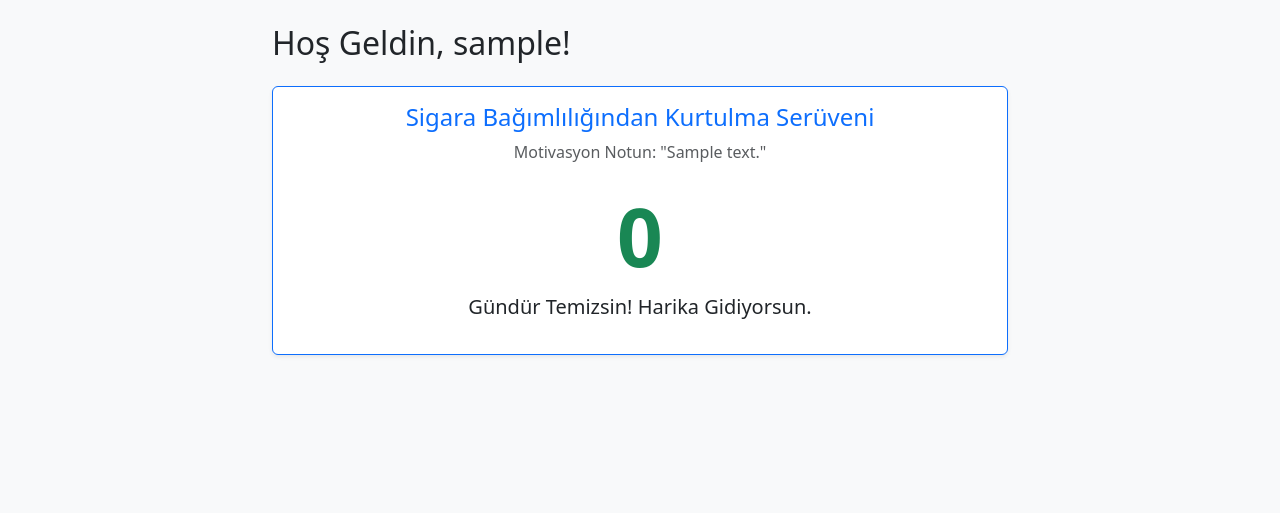
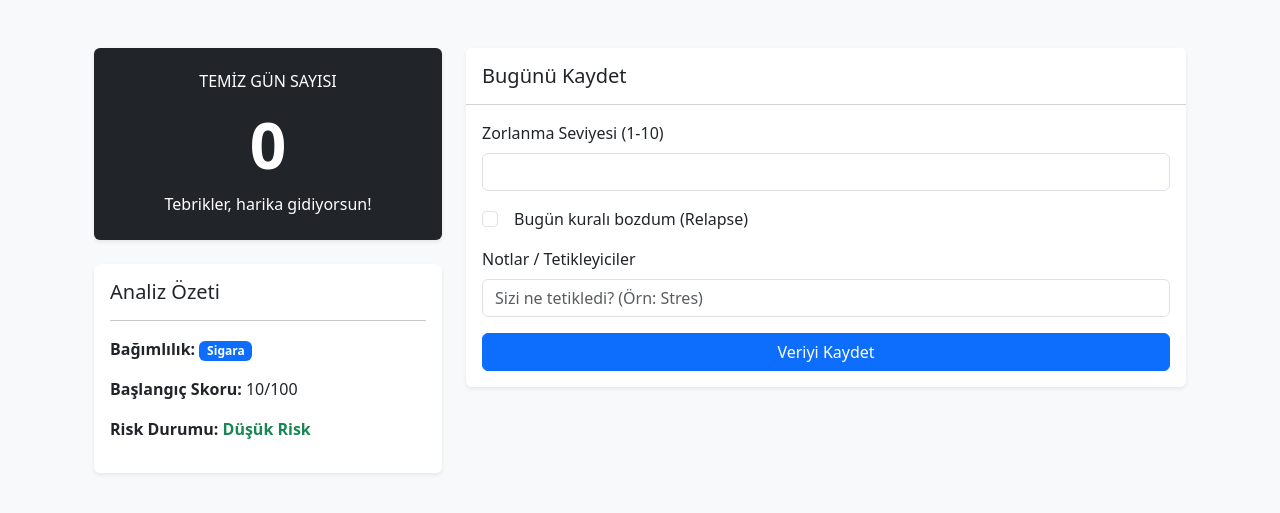
Before and after one commit to encicek/BreakFree, a Django app: page /tracking/ in a window 1280 px wide. Shown: the part 56-569 px from the top of the page. Run offline with Django 5.2, Linux system fonts and the light colour scheme; a user stored in the database is signed in; tables that the repository leaves empty hold one stand-in row (values such as "Sample post"); data that the repository does not hold is empty.

Commit message:
admin eklendi
bilimsel temelli bağımlılık anketi ve dinamik puanlama sistemi entegre edildi

```diff
--- a/templates/tracking/dashboard.html
+++ b/templates/tracking/dashboard.html
@@ -1,26 +1,76 @@
 {% extends 'base.html' %}
 
 {% block content %}
-<div class="row mt-4">
-    <div class="col-md-8 mx-auto">
-        <h2 class="mb-4">Hoş Geldin, {{ request.user.username }}!</h2>
+<div class="container mt-5">
+    {% if goal %}
+        <div class="row">
+            <div class="col-md-4">
+                <div class="card shadow-sm border-0 bg-dark text-white mb-4">
+                    <div class="card-body text-center p-4">
+                        <h6 class="text-uppercase mb-3">Temiz Gün Sayısı</h6>
+                        <h1 class="display-3 fw-bold">{{ clean_days }}</h1>
+                        <p class="mb-0">Tebrikler, harika gidiyorsun!</p>
+                    </div>
+                </div>
 
-        {% if goal %}
-            <div class="card shadow-sm border-primary">
-                <div class="card-body text-center">
-                    <h4 class="text-primary">{{ goal.get_dependency_type_display }} Bağımlılığından Kurtulma Serüveni</h4>
-                    <p class="text-muted">Motivasyon Notun: "{{ goal.target_note }}"</p>
-
-                    <h1 class="display-1 fw-bold text-success mt-4">{{ clean_days }}</h1>
-                    <p class="lead">Gündür Temizsin! Harika Gidiyorsun.</p>
+                <div class="card shadow-sm border-0 mb-4">
+                    <div class="card-body">
+                        <h5>Analiz Özeti</h5>
+                        <hr>
+                        <p><strong>Bağımlılık:</strong> <span class="badge bg-primary">{{ goal.get_dependency_type_display }}</span></p>
+                        <p><strong>Başlangıç Skoru:</strong> {{ goal.initial_score }}/100</p>
+                        <p><strong>Risk Durumu:</strong>
+                            {% if risk_level == "Yüksek" %}
+                                <span class="text-danger fw-bold">Yüksek Risk</span>
+                            {% elif risk_level == "Orta" %}
+                                <span class="text-warning fw-bold">Orta Risk</span>
+                            {% else %}
+                                <span class="text-success fw-bold">Düşük Risk</span>
+                            {% endif %}
+                        </p>
+                    </div>
                 </div>
             </div>
-        {% else %}
-            <div class="alert alert-warning text-center">
-                Henüz bir hedef belirlemedin. Yeni bir sayfa açmak için hemen bir hedef oluştur!
-                <br><br>
-                <a href="{% url 'tracking:create_goal' %}" class="btn btn-primary">Yeni Hedef Oluştur</a>            </div>
-        {% endif %}
-    </div>
+
+            <div class="col-md-8">
+                <div class="card shadow-sm border-0">
+                    <div class="card-header bg-white py-3">
+                        <h5 class="mb-0">Bugünü Kaydet</h5>
+                    </div>
+                    <div class="card-body">
+                        <form method="POST">
+                            {% csrf_token %}
+                            <div class="mb-3">
+                                <label class="form-label">Zorlanma Seviyesi (1-10)</label>
+                                {{ log_form.craving_level }}
+                            </div>
+                            <div class="form-check mb-3">
+                                {{ log_form.relapse }}
+                                <label class="form-check-label ms-2">Bugün kuralı bozdum (Relapse)</label>
+                            </div>
+                            <div class="mb-3">
+                                <label class="form-label">Notlar / Tetikleyiciler</label>
+                                {{ log_form.trigger }}
+                            </div>
+                            <button type="submit" class="btn btn-primary w-100">Veriyi Kaydet</button>
+                        </form>
+                    </div>
+                </div>
+            </div>
+        </div>
+
+    {% else %}
+        <div class="text-center py-5">
+            <h2 class="fw-bold">Yeni Bir Başlangıç Yap</h2>
+            <p class="text-muted">Lütfen takip etmek istediğiniz bağımlılık türünü seçin ve bilimsel analizi tamamlayın.</p>
+
+            <div class="d-flex justify-content-center gap-3 mt-4">
+                <a href="{% url 'tracking:survey' %}?type=sigara" class="btn btn-outline-primary btn-lg px-4">Sigara</a>
+                <a href="{% url 'tracking:survey' %}?type=alkol" class="btn btn-outline-danger btn-lg px-4">Alkol</a>
+                <a href="{% url 'tracking:survey' %}?type=ekran" class="btn btn-outline-success btn-lg px-4">Ekran Süresi</a>
+                <a href="{% url 'tracking:survey' %}?type=madde" class="btn btn-outline-warning btn-lg px-4">Madde</a>
+            </div>
+        </div>
+    {% endif %}
 </div>
 {% endblock %}
--- a/tracking/urls.py
+++ b/tracking/urls.py
@@ -6,4 +6,5 @@ app_name = 'tracking' # İleride link verirken karışmaması için isimlendiriy
 urlpatterns = [
     path('', views.dashboard, name='dashboard'),
 path('yeni-hedef/', views.create_goal, name='create_goal'),
+path('anket/', views.survey_view, name='survey'),
 ]
--- a/tracking/views.py
+++ b/tracking/views.py
@@ -3,38 +3,110 @@ from django.contrib.auth.decorators import login_required
 from .models import DependencyGoal, DailyLog
 from .forms import GoalForm, DailyLogForm
 
-# Kullanıcının giriş yapmış olmasını zorunlu kılıyoruz
+# 1. BİLİMSEL TEMELLİ ANKET SORULARI
+DEPENDENCY_SURVEYS = {
+    'sigara': [
+        {'id': 1, 'text': 'Günde ortalama kaç adet sigara tüketiyorsunuz?', 'choices': [('0', '10 veya daha az'), ('10', '11-20 adet'), ('20', '21-30 adet'), ('30', '31 ve üzeri')]},
+        {'id': 2, 'text': 'Sabah uyandıktan ne kadar süre sonra ilk sigaranızı içersiniz?', 'choices': [('30', 'İlk 5 dakika içinde'), ('20', '6-30 dakika içinde'), ('10', '31-60 dakika içinde'), ('0', '1 saatten sonra')]},
+        {'id': 3, 'text': 'Günün hangi sigarasından vazgeçmek sizin için en zordur?', 'choices': [('15', 'Sabah ilk içilen sigara'), ('0', 'Diğer herhangi biri')]},
+        {'id': 4, 'text': 'Sigara içilmeyen yerlerde durmakta zorlanıyor musunuz?', 'choices': [('15', 'Evet'), ('0', 'Hayır')]},
+        {'id': 5, 'text': 'Çok hasta olduğunuzda bile sigara içer misiniz?', 'choices': [('10', 'Evet'), ('0', 'Hayır')]},
+    ],
+    'alkol': [
+        {'id': 1, 'text': 'Hangi sıklıkla alkol içeren bir içki tüketirsiniz?', 'choices': [('0', 'Ayda bir veya daha az'), ('10', 'Ayda 2-4 kez'), ('20', 'Haftada 2-3 kez'), ('30', 'Haftada 4 veya daha fazla')]},
+        {'id': 2, 'text': 'Alkol almaya başladığınızda durmakta zorlandığınız olur mu?', 'choices': [('20', 'Her zaman'), ('10', 'Bazen'), ('0', 'Hiçbir zaman')]},
+        {'id': 3, 'text': 'Normalde yapmanız gereken işleri alkol nedeniyle aksattığınız oldu mu?', 'choices': [('20', 'Haftalık'), ('10', 'Aylık'), ('0', 'Hiçbir zaman')]},
+        {'id': 4, 'text': 'Güne başlamak için sabah ilk iş alkol almanız gerekti mi?', 'choices': [('20', 'Evet'), ('0', 'Hayır')]},
+        {'id': 5, 'text': 'Bir yakınınız bırakmanızı önerdi mi?', 'choices': [('10', 'Evet'), ('0', 'Hayır')]},
+    ],
+    'ekran': [
+        {'id': 1, 'text': 'Planladığınızdan daha uzun süre çevrimiçi kalıyor musunuz?', 'choices': [('20', 'Her zaman'), ('10', 'Sık sık'), ('0', 'Nadiren')]},
+        {'id': 2, 'text': 'Çevrimiçi olmadığınızda huzursuz veya sinirli hissediyor musunuz?', 'choices': [('20', 'Evet, çok fazla'), ('10', 'Kısmen'), ('0', 'Hayır')]},
+        {'id': 3, 'text': 'İnternet kullanımı nedeniyle sosyal ilişkilerinizde sorun yaşadınız mı?', 'choices': [('20', 'Evet, ciddi'), ('5', 'Hafif'), ('0', 'Hayır')]},
+        {'id': 4, 'text': 'Stres veya çaresizlikten kaçmak için mi ekrana yöneliyorsunuz?', 'choices': [('20', 'Kesinlikle evet'), ('10', 'Bazen'), ('0', 'Hayır')]},
+        {'id': 5, 'text': 'Ekranda geçirdiğiniz süreyi gizlemek için yalan söylüyor musunuz?', 'choices': [('20', 'Evet'), ('0', 'Hayır')]},
+    ],
+    'madde': [
+        {'id': 1, 'text': 'Maddeyi planladığınızdan daha büyük miktarlarda mı kullanıyorsunuz?', 'choices': [('25', 'Evet'), ('0', 'Hayır')]},
+        {'id': 2, 'text': 'Kontrol altına almak için başarısız girişimleriniz oldu mu?', 'choices': [('25', 'Evet'), ('0', 'Hayır')]},
+        {'id': 3, 'text': 'Maddeyi bulmak veya kullanmak için çok fazla zaman harcıyor musunuz?', 'choices': [('25', 'Evet'), ('0', 'Hayır')]},
+        {'id': 4, 'text': 'Önemli etkinliklerden madde kullanımı için vazgeçtiniz mi?', 'choices': [('25', 'Evet'), ('0', 'Hayır')]},
+    ]
+}
+
+# 2. TAKİP PANELİ VE GÜNLÜK KAYIT
 @login_required(login_url='/admin/login/')
 def dashboard(request):
-    # Kullanıcının aktif hedefini bul
     goal = DependencyGoal.objects.filter(user=request.user, is_active=True).first()
+
+    if request.method == 'POST' and goal:
+        log_form = DailyLogForm(request.POST)
+        if log_form.is_valid():
+            log = log_form.save(commit=False)
+            log.goal = goal
+            log.save()
+            return redirect('tracking:dashboard')
+    else:
+        log_form = DailyLogForm()
+
     clean_days = 0
+    risk_level = "Belirlenmedi"
 
-    # Veri analizi / Temiz gün hesaplama mantığı
     if goal:
-        # Relapse (Kural bozma) durumunun False olduğu günleri sayıyoruz
         clean_days = goal.logs.filter(relapse=False).count()
+        if goal.initial_score > 70: risk_level = "Yüksek"
+        elif goal.initial_score > 35: risk_level = "Orta"
+        else: risk_level = "Düşük"
 
     context = {
         'goal': goal,
         'clean_days': clean_days,
+        'log_form': log_form,
+        'risk_level': risk_level
     }
     return render(request, 'tracking/dashboard.html', context)
 
+# 3. ANKET SİSTEMİ
+@login_required(login_url='/admin/login/')
+def survey_view(request):
+    dep_type = request.GET.get('type', 'sigara')
+    questions = DEPENDENCY_SURVEYS.get(dep_type, DEPENDENCY_SURVEYS['sigara'])
+
+    if request.method == 'POST':
+        total_score = 0
+        max_possible_score = 0
+        for q in questions:
+            max_possible_score += max([int(choice[0]) for choice in q['choices']])
+
+        for key, value in request.POST.items():
+            if key.startswith('q_'):
+                total_score += int(value)
+
+        final_score = int((total_score / max_possible_score) * 100) if max_possible_score > 0 else 0
+        request.session['calculated_score'] = final_score
+        request.session['chosen_type'] = dep_type
+        return redirect('tracking:create_goal')
+
+    return render(request, 'tracking/survey.html', {'questions': questions, 'type': dep_type})
+
+# 4. HEDEF OLUŞTURMA
 @login_required(login_url='/admin/login/')
 def create_goal(request):
-    # Eğer kullanıcı formu doldurup Gönder'e bastıysa (POST isteği)
+    initial_score = request.session.get('calculated_score', 0)
+    chosen_type = request.session.get('chosen_type', 'sigara')
+
     if request.method == 'POST':
         form = GoalForm(request.POST)
         if form.is_valid():
-            # Formu veritabanına kaydetmeden önce durduruyoruz (commit=False)
             goal = form.save(commit=False)
-            # Çünkü bu hedefin HANGİ kullanıcıya ait olduğunu sisteme söylememiz lazım
             goal.user = request.user
-            goal.save() # Şimdi kaydedebiliriz!
-            return redirect('tracking:dashboard') # Kaydedince paneline geri dönsün
+            goal.dependency_type = chosen_type
+            goal.initial_score = int(initial_score)
+            goal.save()
+            request.session.pop('calculated_score', None)
+            request.session.pop('chosen_type', None)
+            return redirect('tracking:dashboard')
     else:
-        # Sayfaya ilk defa giriyorsa boş formu göster
-        form = GoalForm()
+        form = GoalForm(initial={'dependency_type': chosen_type, 'initial_score': initial_score})
 
-    return render(request, 'tracking/create_goal.html', {'form': form})
+    return render(request, 'tracking/create_goal.html', {'form': form, 'score': initial_score})
```
Also changed, not shown: templates/tracking/survey.html (added, +39 -0 lines).
